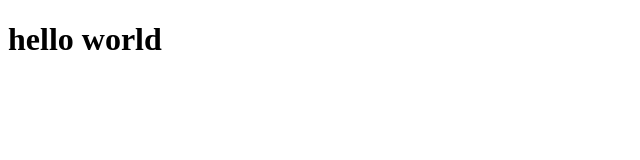
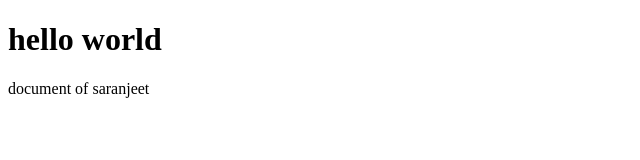
Before and after one commit to saranjeet1125/test, a plain HTML site: page index.html in a window 1280 px wide. Shown: the whole page, without its empty margins (0-640 px from the left). Drawn offline with Linux system fonts and the light colour scheme.

Commit message:
paragraph

```diff
--- a/index.html
+++ b/index.html
@@ -8,5 +8,6 @@
 </head>
 <body>
 <h1> hello world</h1>
+<p>document of saranjeet</p>
 </body>
 </html>
```
